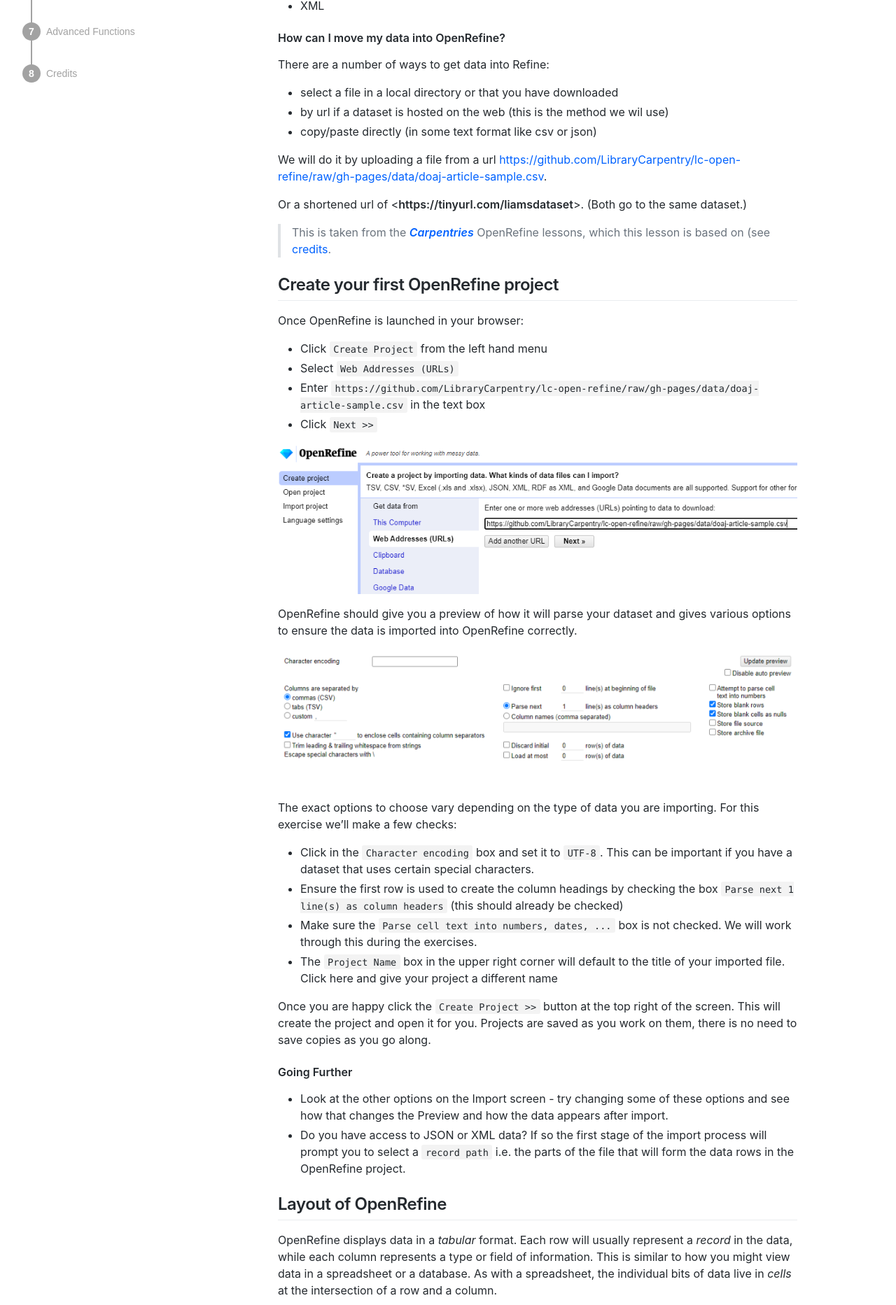
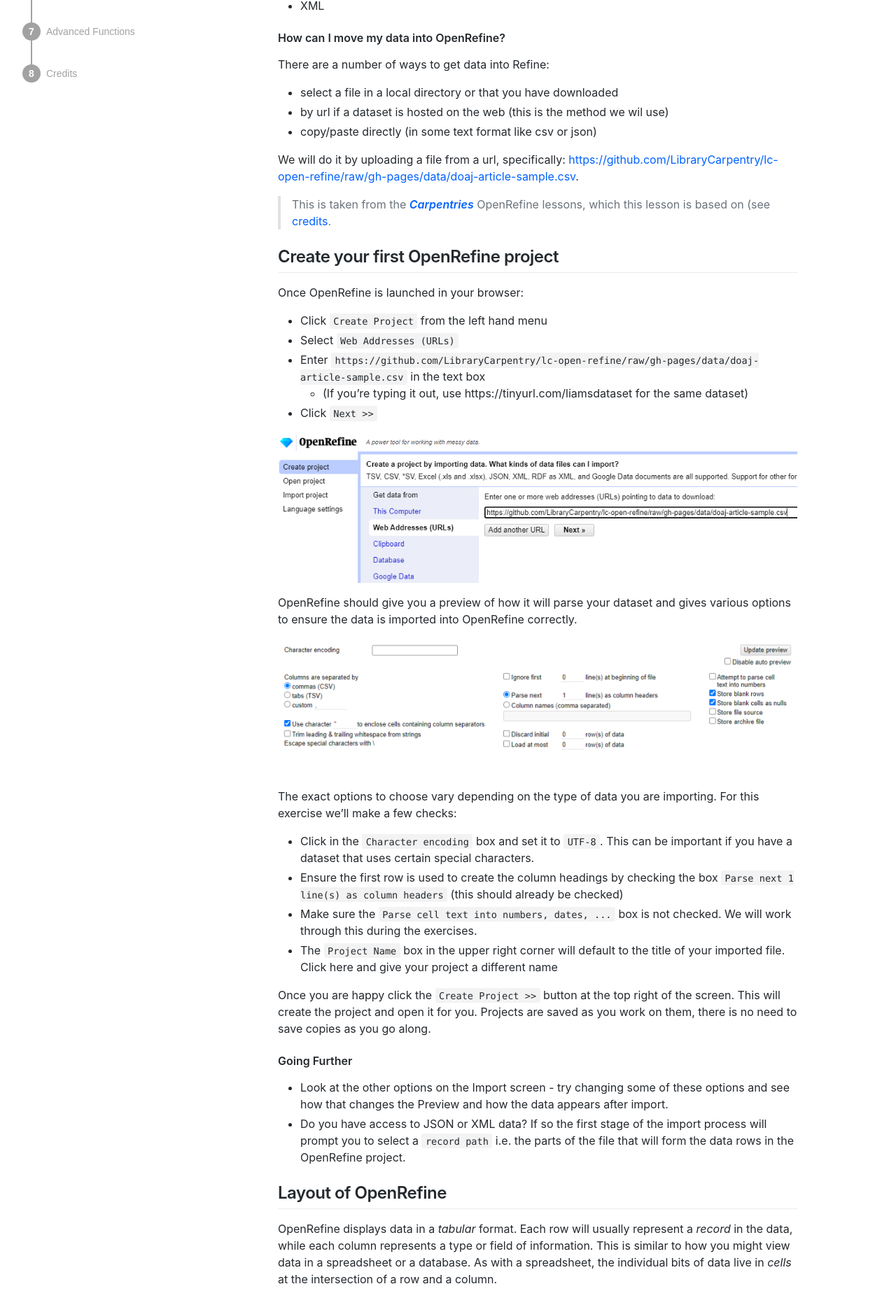
Before and after one commit to DCULibrary/open-refine-workshop, a Jekyll site: the page built from _workshop/3-getting-started.md, in a window 1280 px wide. Shown: the part 411-2276 px from the top of the page at 70% size. Built offline with Jekyll 4.4.1, drawn with Linux system fonts in a browser that asks for light colours; some web fonts are replaced.

```diff
--- a/_workshop/3-getting-started.md
+++ b/_workshop/3-getting-started.md
@@ -22,9 +22,8 @@ There are a number of ways to get data into Refine:
 * by url if a dataset is hosted on the web (this is the method we wil use)
 * copy/paste directly (in some text format like csv or json)
 
-We will do it by uploading a file from a url <https://github.com/LibraryCarpentry/lc-open-refine/raw/gh-pages/data/doaj-article-sample.csv>.
+We will do it by uploading a file from a url, specifically: <https://github.com/LibraryCarpentry/lc-open-refine/raw/gh-pages/data/doaj-article-sample.csv>.
 
-Or a shortened url of <**https://tinyurl.com/liamsdataset**>. (Both go to the same dataset.)
 
 > This is taken from the __[*Carpentries*](https://carpentries.org)__ OpenRefine lessons, which this lesson is based on (see [credits](credits.md).
 
@@ -34,6 +33,7 @@ Once OpenRefine is launched in your browser:
 * Click `Create Project` from the left hand menu
 * Select `Web Addresses (URLs)`
 * Enter `https://github.com/LibraryCarpentry/lc-open-refine/raw/gh-pages/data/doaj-article-sample.csv` in the text box
+	- (If you're typing it out, use  https://tinyurl.com/liamsdataset for the same dataset)
 * Click `Next >>`
 
 ![Import screen](assets/images/Import.png)
```
Also changed, not shown: _workshop/7-advanced-functions.md (+1 -1 lines), assets/images/splitArray.png (added).
